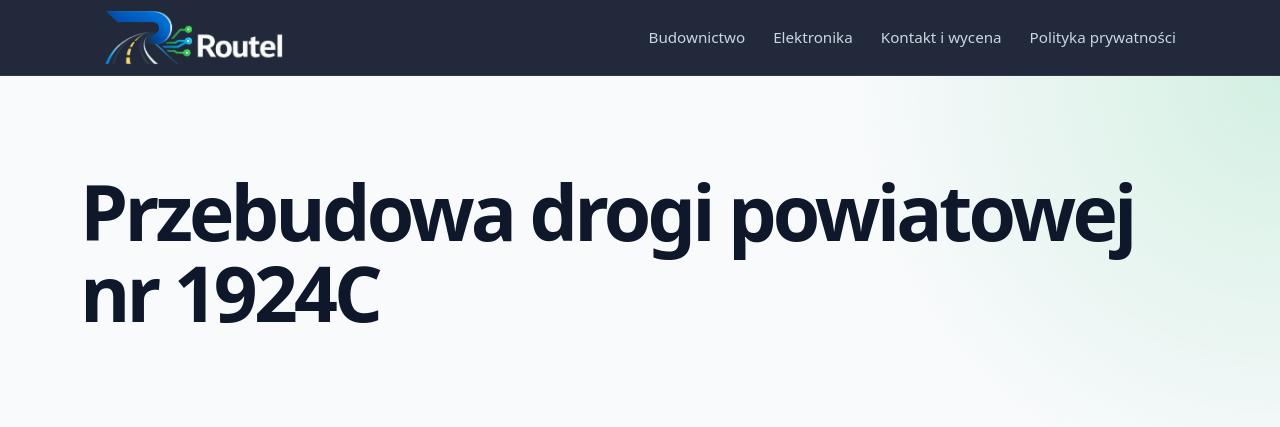
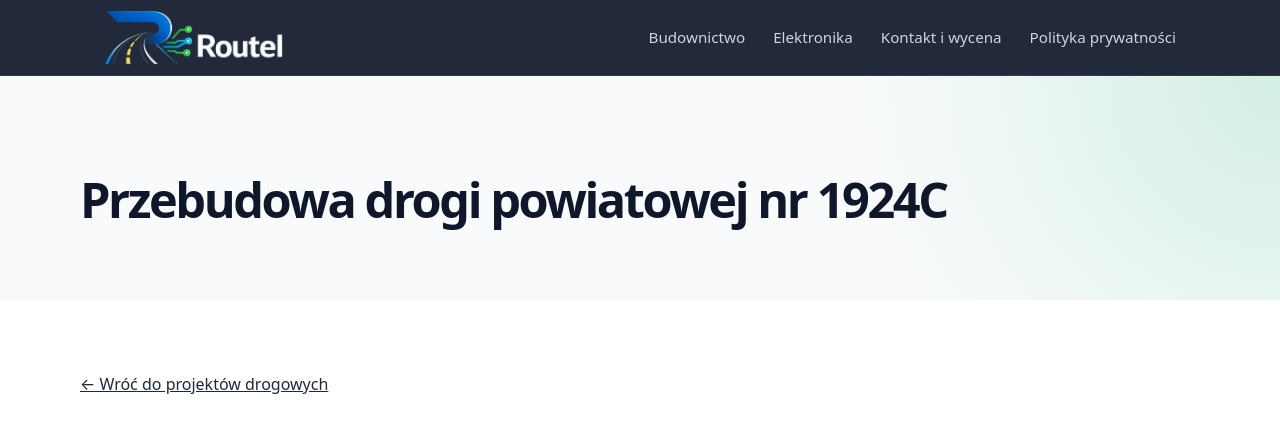
Before and after one commit to routelpl/routel, a plain HTML site: page dp1924c.html in a window 1280 px wide. Shown: the top 427 px of the page. Drawn offline with Linux system fonts and the light colour scheme.

Commit message:
Update style.css

```diff
--- a/style.css
+++ b/style.css
@@ -575,3 +575,9 @@ a {
   font-weight: 800;
   letter-spacing: -0.04em;
 }
+
+.page-hero h1 {
+  font-size: clamp(1.75rem, 3.8vw, 3.25rem);
+  line-height: 1.15;
+  margin-bottom: 0;
+}
```
